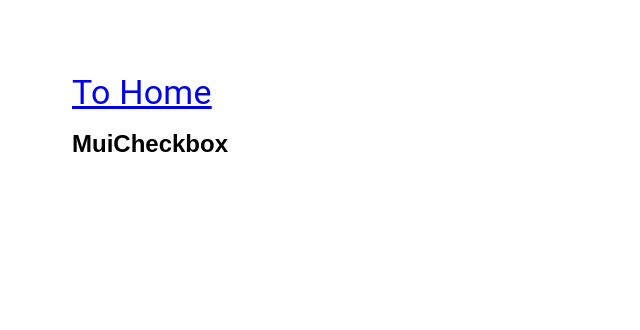
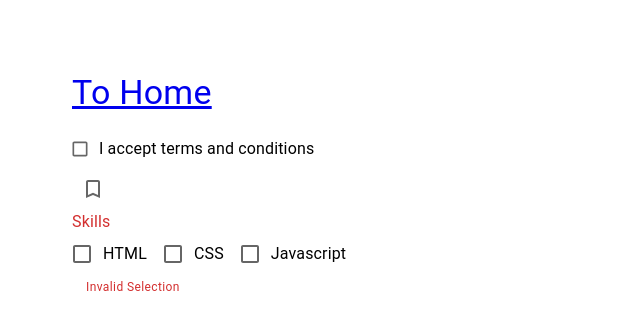
Before and after one commit to DonOhhhh/React-MUI-Tutorials, a React (Vite) app: page /checkbox in a window 1280 px wide. Shown: the top 330 px of the page, without its empty margins (0-640 px from the left). Built offline with nearby package versions, Linux system fonts and the light colour scheme.

Commit message:
feat : Checkbox, FormControl, FormGroup

```diff
--- a/src/components/MuiCheckbox.tsx
+++ b/src/components/MuiCheckbox.tsx
@@ -1,5 +1,92 @@
-import React from "react";
+import { Bookmark, BookmarkBorder } from "@mui/icons-material";
+import {
+    Box,
+    FormControlLabel,
+    Checkbox,
+    FormControl,
+    FormLabel,
+    FormGroup,
+    FormHelperText,
+} from "@mui/material";
+import React, { useState } from "react";
 
 export const MuiCheckbox = () => {
-    return <div>MuiCheckbox</div>;
+    const [acceptInc, setAcceptInc] = useState(false);
+    const [skills, setSkills] = useState<string[]>([]);
+    console.log({ acceptInc });
+    const handleChange = (event: React.ChangeEvent<HTMLInputElement>) => {
+        setAcceptInc(event.target.checked);
+    };
+    console.log({ skills });
+    const handleSkillChange = (event: React.ChangeEvent<HTMLInputElement>) => {
+        const index = skills.indexOf(event.target.value);
+        if (index === -1) {
+            setSkills([...skills, event.target.value]);
+        } else {
+            setSkills(skills.filter((skill) => skill !== event.target.value));
+        }
+    };
+    return (
+        <Box>
+            <Box>
+                <FormControlLabel
+                    label="I accept terms and conditions"
+                    control={
+                        <Checkbox
+                            size="small"
+                            color="secondary"
+                            checked={acceptInc}
+                            onChange={handleChange}
+                        />
+                    }
+                />
+            </Box>
+            <Box>
+                <Checkbox
+                    icon={<BookmarkBorder />}
+                    checkedIcon={<Bookmark />}
+                    checked={acceptInc}
+                    onChange={handleChange}
+                />
+            </Box>
+            <Box>
+                <FormControl error>
+                    <FormLabel>Skills</FormLabel>
+                    <FormGroup row>
+                        <FormControlLabel
+                            label="HTML"
+                            control={
+                                <Checkbox
+                                    value="html"
+                                    checked={skills.includes("html")}
+                                    onChange={handleSkillChange}
+                                />
+                            }
+                        />
+                        <FormControlLabel
+                            label="CSS"
+                            control={
+                                <Checkbox
+                                    value="css"
+                                    checked={skills.includes("css")}
+                                    onChange={handleSkillChange}
+                                />
+                            }
+                        />
+                        <FormControlLabel
+                            label="Javascript"
+                            control={
+                                <Checkbox
+                                    value="javascript"
+                                    checked={skills.includes("javascript")}
+                                    onChange={handleSkillChange}
+                                />
+                            }
+                        />
+                    </FormGroup>
+                    <FormHelperText>Invalid Selection</FormHelperText>
+                </FormControl>
+            </Box>
+        </Box>
+    );
 };
```
